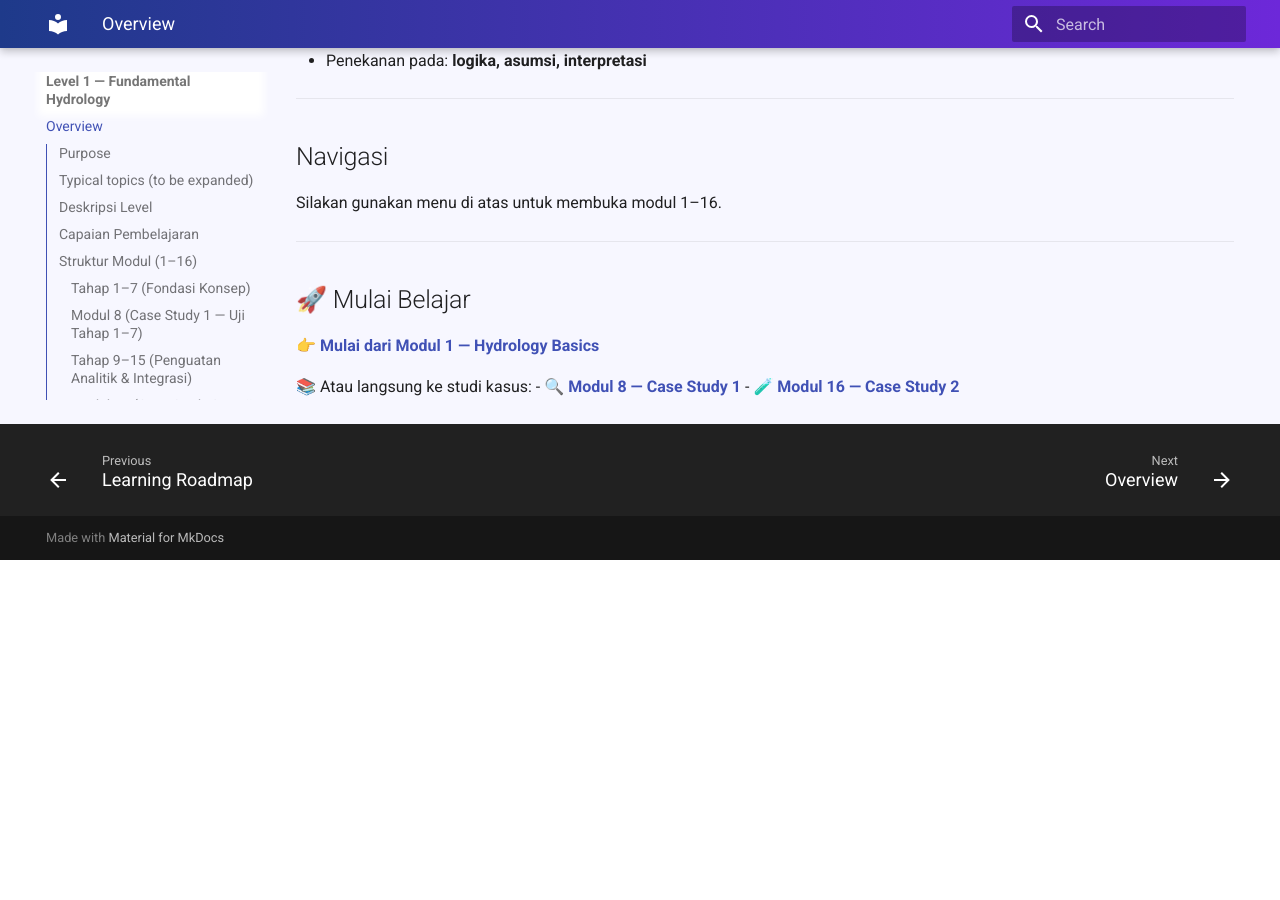
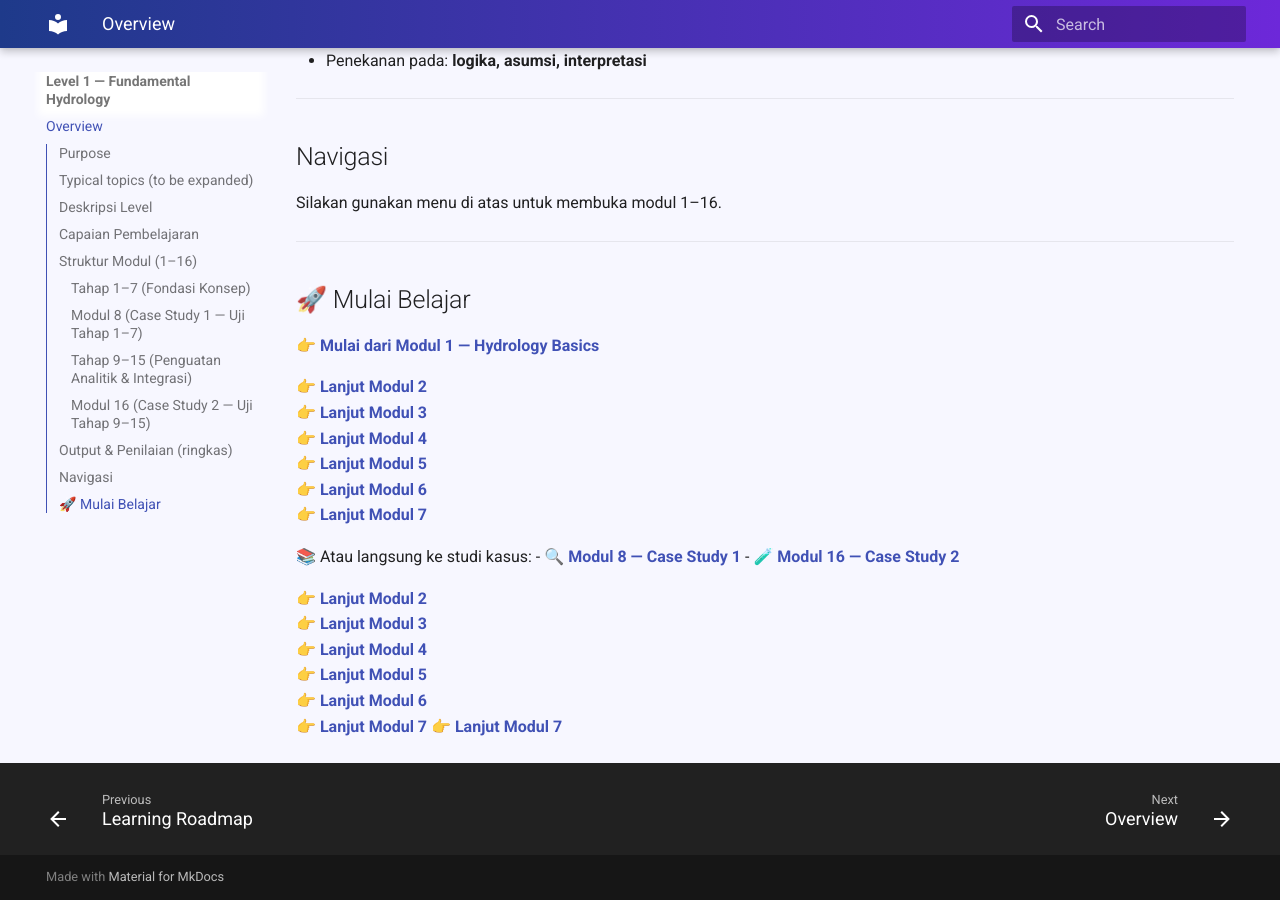
Before and after one commit to rintis-code/rr-hydrology, an MkDocs documentation site: the page built from docs/level-1/00-intro.md, in a window 1280 px wide and 900 px high, scrolled down 2055 px. Built offline with MkDocs 1.6.1 and Material for MkDocs 9.7.7, drawn with Linux system fonts in a browser that asks for light colours; before the commit the page ends 2615 px from its top, so only the background shows below that.

Commit message:
Update 00-intro.md

```diff
--- a/docs/level-1/00-intro.md
+++ b/docs/level-1/00-intro.md
@@ -73,6 +73,21 @@ Silakan gunakan menu di atas untuk membuka modul 1–16.
 
 👉 **[Mulai dari Modul 1 — Hydrology Basics](../01/)**
 
+👉 **[Lanjut Modul 2](../02.md)**
+👉 **[Lanjut Modul 3](../03.md)**
+👉 **[Lanjut Modul 4](../04.md)**
+👉 **[Lanjut Modul 5](../05.md)**
+👉 **[Lanjut Modul 6](../06.md)**
+👉 **[Lanjut Modul 7](../07.md)**
+
 📚 Atau langsung ke studi kasus:
 - 🔍 **[Modul 8 — Case Study 1](../08-case-uts/)**
 - 🧪 **[Modul 16 — Case Study 2](../16-case-uas/)**
+
+👉 **[Lanjut Modul 2](../09.md)**
+👉 **[Lanjut Modul 3](../10.md)**
+👉 **[Lanjut Modul 4](../11.md)**
+👉 **[Lanjut Modul 5](../12.md)**
+👉 **[Lanjut Modul 6](../13.md)**
+👉 **[Lanjut Modul 7](../14.md)**
+👉 **[Lanjut Modul 7](../15.md)**
```
